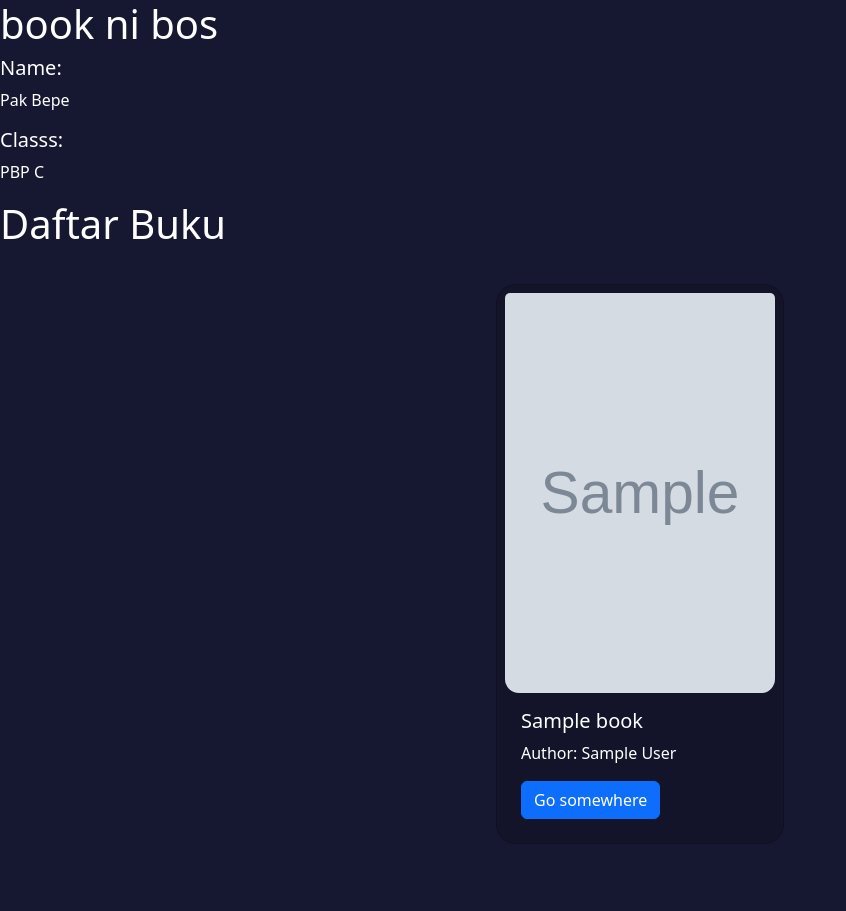
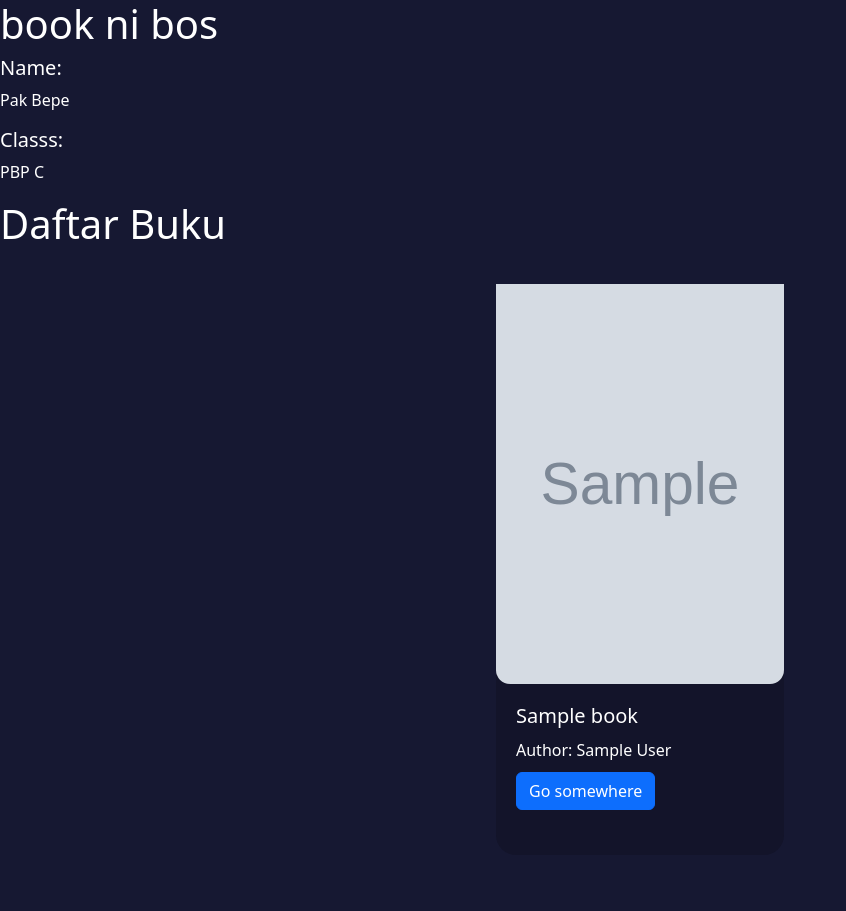
Before and after one commit to PBP-C13/ReadHub, a Django app: page /book/ in a window 1280 px wide. Shown: the whole page, without its empty margins (0-846 px from the left). Before the commit the page ends 844 px from the top, so only its background shows below. Run offline with Django 4.2, Linux system fonts and the light colour scheme; tables that the repository leaves empty hold one stand-in row (values such as "Sample post"); grey boxes marked "Sample" are stand-in pictures.

Commit message:
Coba inisasi css

```diff
--- a/book/templates/book.html
+++ b/book/templates/book.html
@@ -2,41 +2,6 @@
 
 {% block content %}
 
-<style>
-  body {
-    background-color: #161832; /* Background color for the entire page */
-    color: #fff; /* Text color */
-  }
-  .card {
-    background-color: #13142A; /* Background color for cards */
-    color: #fff; /* Text color for cards */
-    margin:8px;
-    padding:8px;
-    border-radius: 20px;
-
-  }
-  .card-container {
-    margin-top: 8px;
-    display: grid;
-    grid-template-columns: repeat(auto-fit, minmax(300px, 1fr));
-    flex-wrap: nowrap;
-    justify-content: flex-start;
-    gap: 5px;
-    overflow-x: auto;
-    justify-items: center;
-    align-items: center;
-    justify-content: center;
-    margin: 28px;
-    padding-bottom: 20px;
-    }
-
-  img {
-    height: 400px;
-    border-radius: 14px 14px;
-    width: 300px;
-  }
-
-</style>
 
 <h1>book ni bos</h1>
 
@@ -48,10 +13,10 @@
 
 <h1>Daftar Buku</h1>
 
-<div class="card-container">
+<div class="book-card-container">
   {% for book in book %}
-  <div class="card text-white" style="width: 18rem;">
-      <img class="card-img-top" src="{{book.image_url}}" alt="Card image cap">
+  <div class="book-card" style="width: 18rem;">
+      <img class="book-img card-img-top" src="{{book.image_url}}" alt="Card image cap">
       <div class="card-body">
         <h5 class="card-title">{{book.book_title}}</h5>
         <p class="card-text">Author: {{book.book_authors}} </p>
--- a/main/templates/main.html
+++ b/main/templates/main.html
@@ -1,6 +1,8 @@
 {% extends 'base.html' %}
 
 {% block content %}
+
+
     <h1>Shopping List Page</h1>
 
     <h5>Name:</h5>
--- /dev/null
+++ b/static/css/style.css
@@ -0,0 +1,48 @@
+body {
+    background-color: #161832 !important;
+    color: #fff !important;
+  }
+
+.book-card {
+    background-color: #13142A;
+    color: #fff;
+    margin:8px;
+    border-radius: 20px;
+    padding-bottom: 15px;
+  }
+
+.book-card .card-body {
+    padding: 20px;
+}
+
+.book-card .card-title {
+    margin-bottom: 10px;
+}
+
+.book-card .card-text {
+    margin-bottom: 10px;
+}
+
+.book-card .btn {
+    margin-bottom: 10px;
+}
+.book-card-container {
+    margin-top: 8px;
+    display: grid;
+    grid-template-columns: repeat(auto-fit, minmax(300px, 1fr));
+    flex-wrap: nowrap;
+    justify-content: flex-start;
+    gap: 5px;
+    overflow-x: auto;
+    justify-items: center;
+    align-items: center;
+    justify-content: center;
+    margin: 28px;
+    padding-bottom: 20px;
+    }
+
+.book-img {
+    height: 400px;
+    border-radius: 14px;
+    width: 300px;
+}
--- a/templates/base.html
+++ b/templates/base.html
@@ -2,13 +2,14 @@
 <!DOCTYPE html>
 <html lang="en">
     <head>
+        {% block meta %}
         <meta charset="UTF-8" />
         <meta
             name="viewport"
             content="width=device-width, initial-scale=1.0"
         />
-        {% block meta %}
         {% endblock meta %}
+        <link rel="stylesheet" href="{% static 'css/style.css' %}">
         <link href="https://cdn.jsdelivr.net/npm/bootstrap@5.3.2/dist/css/bootstrap.min.css" rel="stylesheet" integrity="sha384-T3c6CoIi6uLrA9TneNEoa7RxnatzjcDSCmG1MXxSR1GAsXEV/Dwwykc2MPK8M2HN" crossorigin="anonymous">
         <script src="https://cdn.jsdelivr.net/npm/@popperjs/core@2.11.8/dist/umd/popper.min.js" integrity="sha384-I7E8VVD/ismYTF4hNIPjVp/Zjvgyol6VFvRkX/vR+Vc4jQkC+hVqc2pM8ODewa9r" crossorigin="anonymous"></script>
         <script src="https://cdn.jsdelivr.net/npm/bootstrap@5.3.2/dist/js/bootstrap.min.js" integrity="sha384-BBtl+eGJRgqQAUMxJ7pMwbEyER4l1g+O15P+16Ep7Q9Q+zqX6gSbd85u4mG4QzX+" crossorigin="anonymous"></script>
```
Also changed, not shown: ReadHub/settings.py (+13 -0 lines), favorit/templates/favorit.html (+37 -0 lines).
